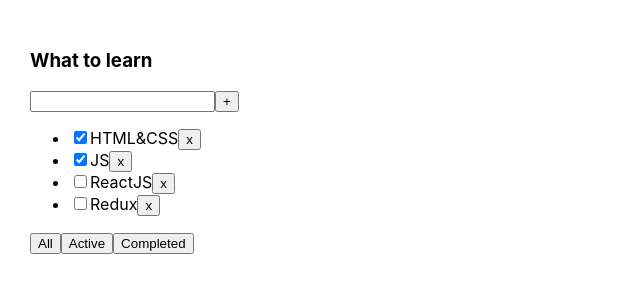
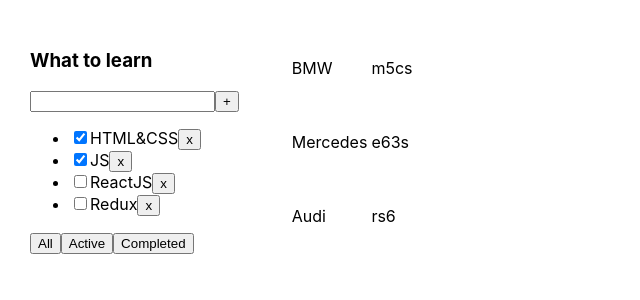
Before and after one commit to xyzimusic/todolist, a React (Create React App) app: page / in a window 1280 px wide. Shown: the top 300 px of the page, without its empty margins (0-640 px from the left). Built offline with nearby package versions, Linux system fonts and the light colour scheme.

Commit message:
micro-tasks-1

```diff
--- a/src/App.tsx
+++ b/src/App.tsx
@@ -1,6 +1,7 @@
 import React, {useState} from 'react';
 import './App.css';
 import Todolist, {TaskType} from "./Todolist";
+import Cars, {TopCarsType} from "./Cars";
 
 export type FilterValuesType = 'all' | 'completed' | 'active'
 
@@ -13,6 +14,13 @@
         {id: 3, title: "ReactJS", isDone: false},
         {id: 4, title: "Redux", isDone: false},
     ])
+
+    const initTopCars = [
+        {manufacturer:'BMW', model:'m5cs'},
+        {manufacturer:'Mercedes', model:'e63s'},
+        {manufacturer:'Audi', model:'rs6'}
+    ]
+    let [topCars, setTopCars] = useState<TopCarsType[]>(initTopCars)
 
     function removeTask(id: number) {
         let filteredTasks = tasks.filter(item => item.id !== id)
@@ -39,6 +47,7 @@
                       removeTask={removeTask}
                       changeFilter={changeFilter}
             />
+            <Cars topCars ={topCars}/>
         </div>
     );
 }
--- /dev/null
+++ b/src/Cars.tsx
@@ -0,0 +1,24 @@
+export type TopCarsType = {
+    manufacturer: string
+    model: string
+}
+
+type PropsType = {
+    topCars: TopCarsType[]
+}
+const Cars = (props: PropsType) => {
+    return (
+        <table>
+            {props.topCars.map((el:TopCarsType) => {
+                return (
+                    <tr>
+                        <td>{el.manufacturer}</td>
+                        <td>{el.model}</td>
+                    </tr>
+                );
+            })}
+        </table>
+    );
+};
+
+export default Cars;
```
